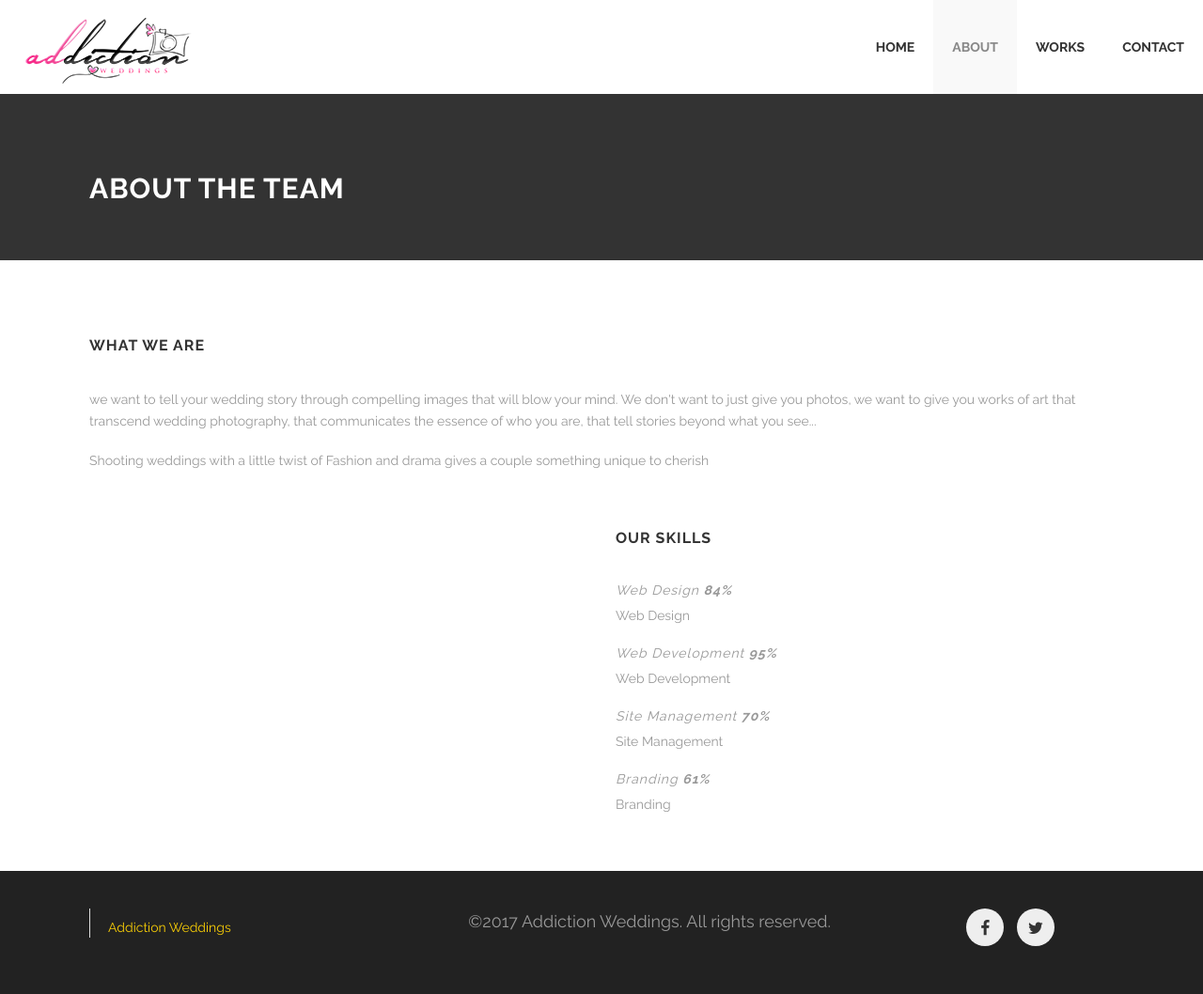
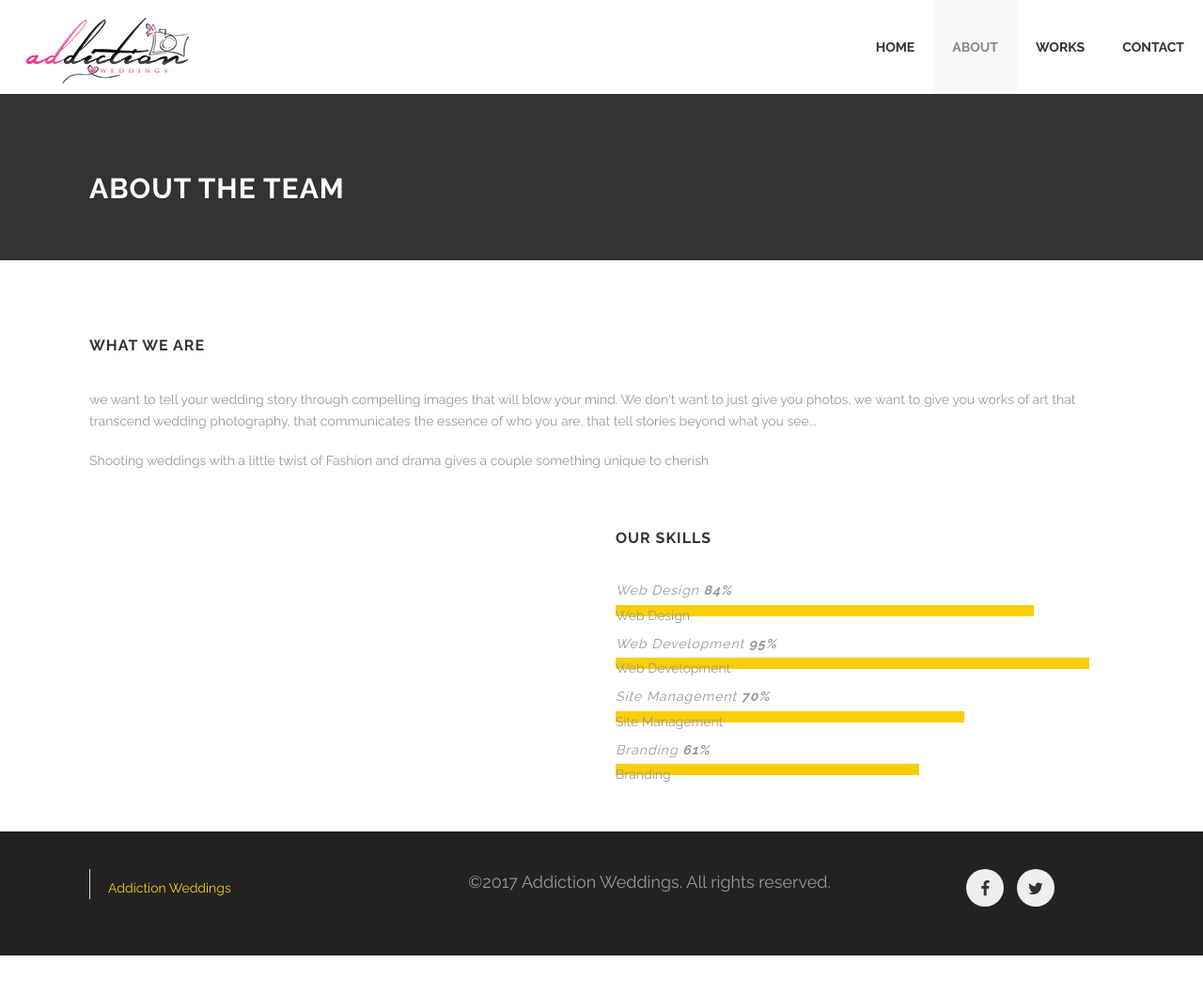
Before and after one commit to prabintp/sandinew, a Jekyll site: the page built from about.markdown, in a window 1280 px wide. Shown: the whole page at 94% size. Built offline with Jekyll 4.4.1, drawn with Linux system fonts in a browser that asks for light colours; after the commit the page ends 1017 px from its top, so only the background shows below that.

Commit message:
Updated About

```diff
--- a/about.markdown
+++ b/about.markdown
@@ -100,7 +100,7 @@ layout: default
                 {{skill.title}}
                 <strong>{{skill.percent}}%</strong>
               </h4>
-              <p class='highlighte' data-percent='{{skill.percent}}'>{{skill.title}}</p>
+              <p class='highlighted' data-percent='{{skill.percent}}'>{{skill.title}}</p>
             </li>
           {% endfor %}
         </ul>
```
